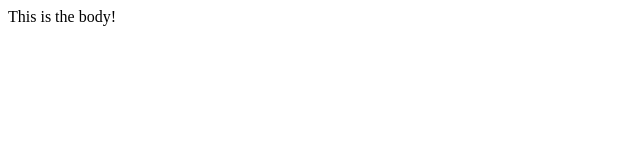
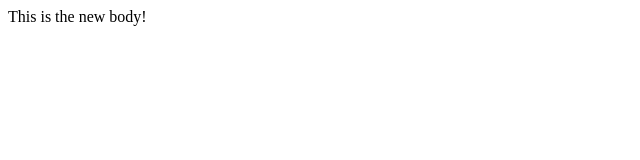
Before and after one commit to clay-codes/myWeb, a plain HTML site: page index.html in a window 1280 px wide. Shown: the full height of the page, 0-640 px from the left. Drawn offline with Linux system fonts and the light colour scheme.

Commit message:
chaged to new body

```diff
--- a/index.html
+++ b/index.html
@@ -3,6 +3,6 @@
         <title>My Website</title>
     </head>
     <body>
-        This is the body!
+        This is the new body!
     </body>
 </html>
```
